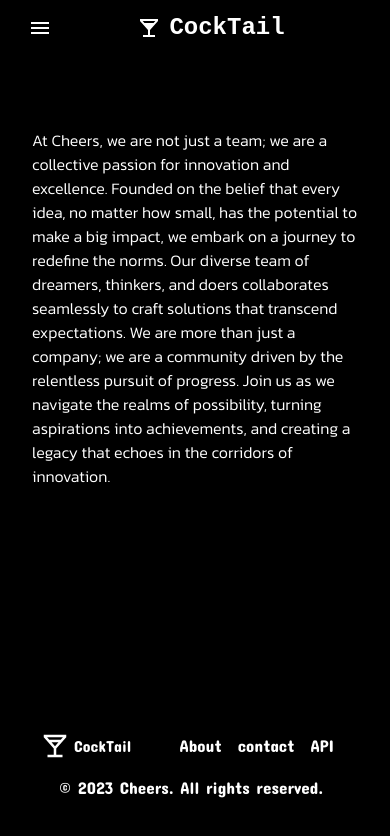
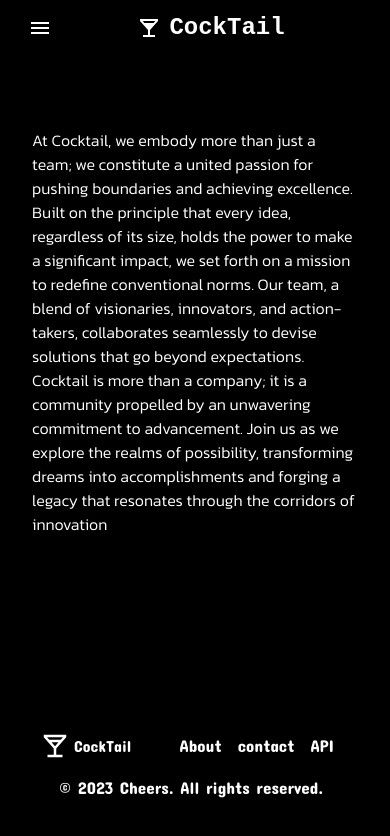
Before and after one commit to jyotirmaygithub/For-cocktail-lover, a React (Create React App) app: page /about in a window 390 px wide. Shown: the top 836 px of the page. Built offline with nearby package versions, Linux system fonts and the light colour scheme; a web font is replaced by a local one.

Commit message:
Update CSS media queries and About and Single pages.

```diff
--- a/src/index.css
+++ b/src/index.css
@@ -124,6 +124,7 @@ li {
   padding: 50px 0px;
 }
 .naming-size {
+  color: black;
   padding: 5px;
   background-color: var(--main-color);
   border-radius: 10px;
@@ -270,14 +271,22 @@ input[type="submit"] {
   font-family: var(--fourth-font-family);
   padding: 30px;
 }
-@media screen and (max-width: 900px) {
+@media screen and (max-width: 1000px) {
   .link-box-container{
     flex-wrap: wrap;
     margin: 0px;
   }
+  .single-box{
+    width: 40vw;
+  }
 }
-@media screen and (max-width :750px) {
+@media screen and (max-width: 750px) {
   .inner-box-des{
     display: grid;
   }
 }
+@media screen and (max-width: 500px) {
+  .single-box{
+    width: 75vw;
+  }
+}
--- a/src/pages/About.js
+++ b/src/pages/About.js
@@ -1,15 +1,27 @@
-import React from 'react'
-import Footer from '../components/Footer'
+import React from "react";
+import Footer from "../components/Footer";
 
 export default function Home() {
   return (
     <>
-    <div className='m-8 mt-32'>
-      <p className='aboutus'>At Cheers, we are not just a team; we are a collective passion for innovation and excellence. Founded on the belief that every idea, no matter how small, has the potential to make a big impact, we embark on a journey to redefine the norms. Our diverse team of dreamers, thinkers, and doers collaborates seamlessly to craft solutions that transcend expectations. We are more than just a company; we are a community driven by the relentless pursuit of progress. Join us as we navigate the realms of possibility, turning aspirations into achievements, and creating a legacy that echoes in the corridors of innovation.</p>
-    </div>
-    <div className='fixed bottom-0 mb-4'>
-      <Footer/>
-    </div>
+      <div className="m-8 mt-32">
+        <p className="aboutus">
+          At Cocktail, we embody more than just a team; we constitute a united
+          passion for pushing boundaries and achieving excellence. Built on the
+          principle that every idea, regardless of its size, holds the power to
+          make a significant impact, we set forth on a mission to redefine
+          conventional norms. Our team, a blend of visionaries, innovators, and
+          action-takers, collaborates seamlessly to devise solutions that go
+          beyond expectations. Cocktail is more than a company; it is a
+          community propelled by an unwavering commitment to advancement. Join
+          us as we explore the realms of possibility, transforming dreams into
+          accomplishments and forging a legacy that resonates through the
+          corridors of innovation
+        </p>
+      </div>
+      <div className="fixed bottom-0 mb-4">
+        <Footer />
+      </div>
     </>
-  )
+  );
 }
--- a/src/pages/Singlepage.js
+++ b/src/pages/Singlepage.js
@@ -84,19 +84,19 @@ export default function Singlepage() {
           {/* instructions from below  */}
           <p>
             <span className="naming-size">Required Ingredients :</span>
-            <span>{strIngredient1}</span>
-            <span>{strIngredient2}</span>
-            <span>{strIngredient3}</span>
-            <span>{strIngredient4}</span>
+            <span>{strIngredient1}</span>,{" "}
+            <span>{strIngredient2}</span>,{" "}
+            <span>{strIngredient3}</span>,{" "}
+            <span>{strIngredient4}</span>,{" "}
             <span>{strIngredient5}</span>
           </p>
           {/* measuring volumes  */}
           <p>
             <span className="naming-size">Measurment : </span>
-            <span>{strMeasure1}</span>
-            <span>{strMeasure2}</span>
-            <span>{strMeasure3}</span>
-            <span>{strMeasure4}</span>
+            <span>{strMeasure1}</span>,{" "}
+            <span>{strMeasure2}</span>,{" "}
+            <span>{strMeasure3}</span>,{" "}
+            <span>{strMeasure4}</span>,{" "}
             <span>{strMeasure5}</span>
           </p>
         </div>
```
